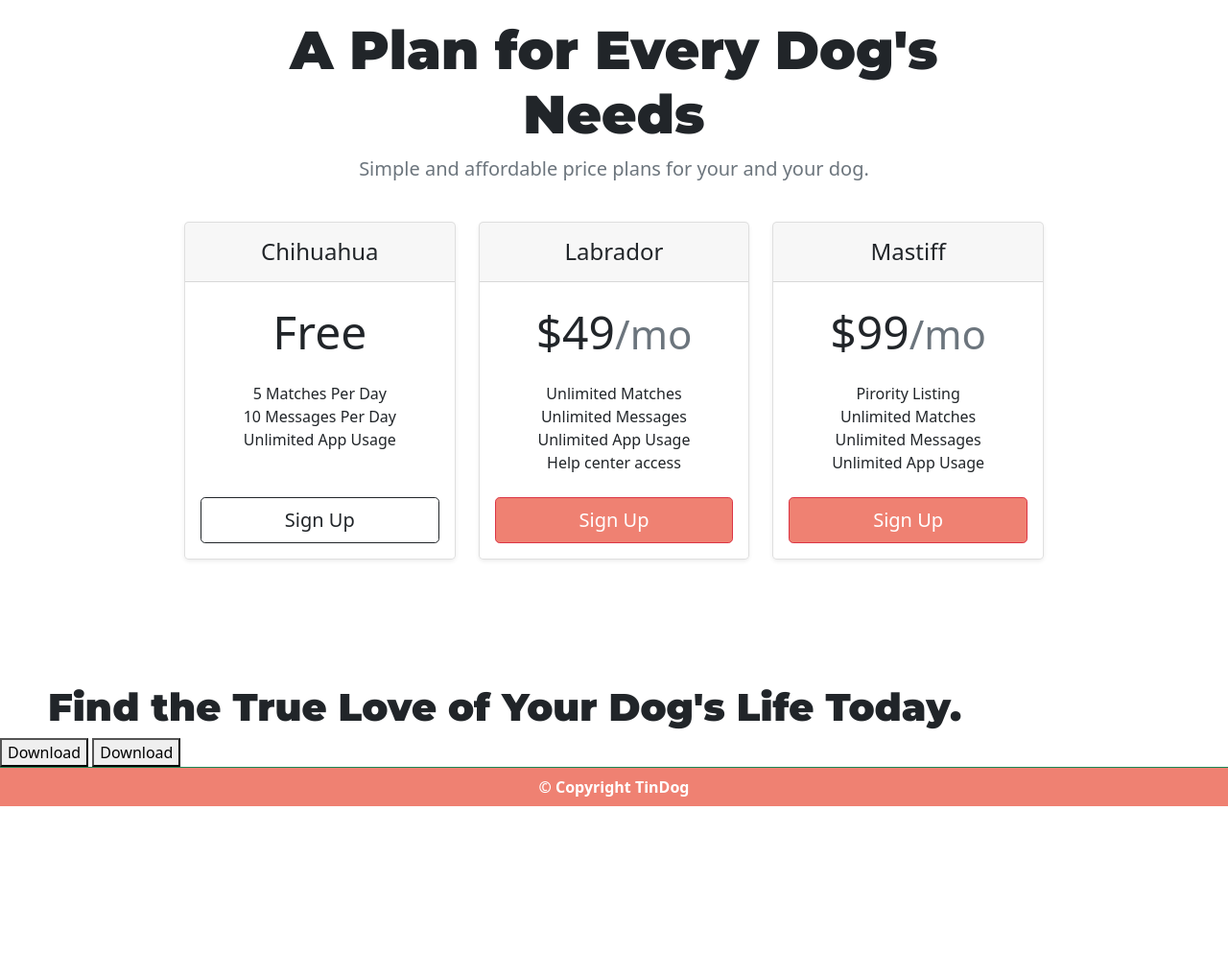
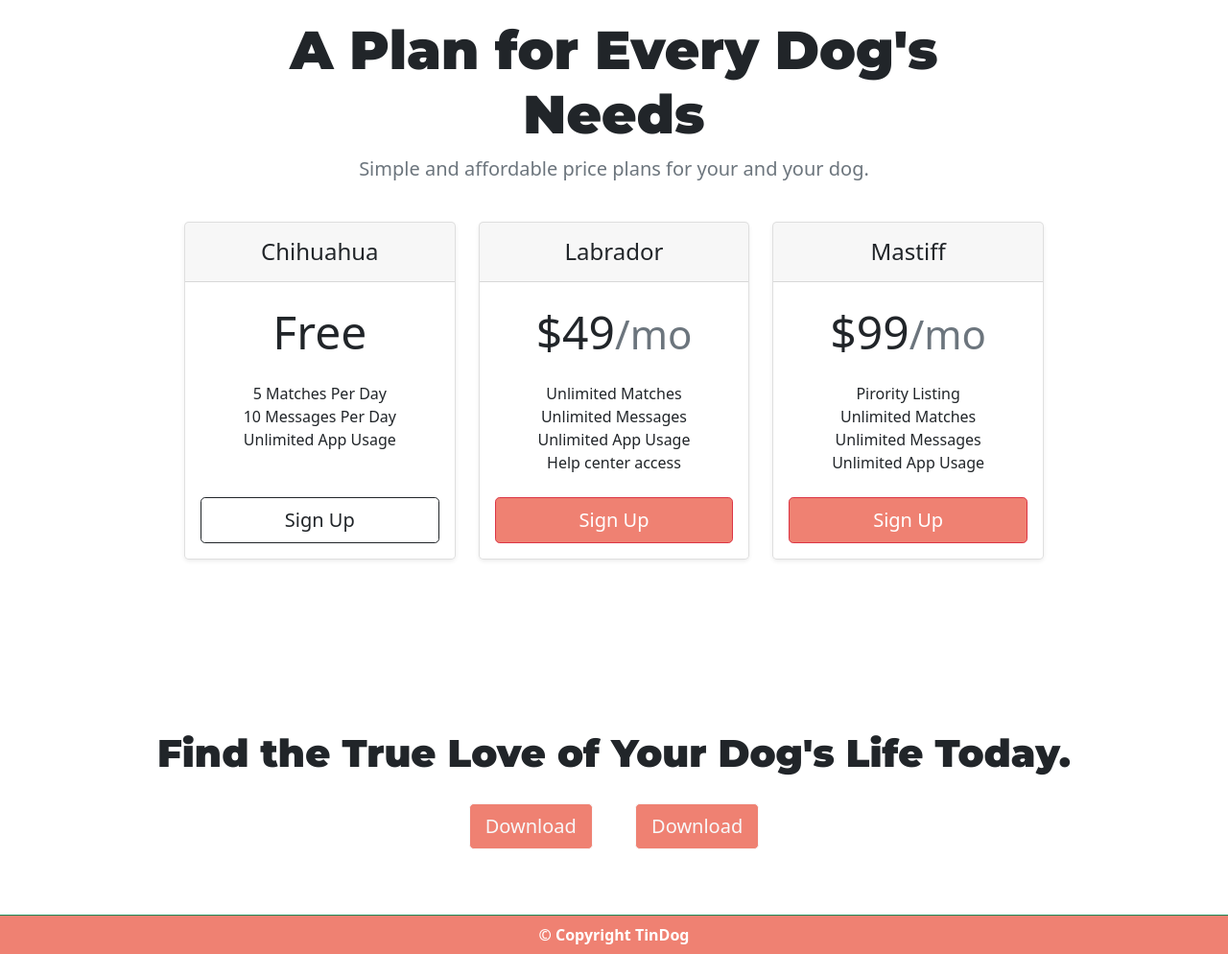
Before and after one commit to iftikharzehri/TinDog, a plain HTML site: page index.html in a window 1280 px wide. Shown: the part 1993-2987 px from the top of the page at 96% size. Before the commit the page ends 2833 px from the top, so only its background shows below. Drawn offline with nearby package versions, Linux system fonts and the light colour scheme; a web font is replaced by a local one.

Commit message:
new changes

```diff
--- a/css/styles.css
+++ b/css/styles.css
@@ -125,3 +125,12 @@ margin: 0;
 color: #fff;
 
 }
+
+
+.button-cta{
+  background-color: #ef8172;
+margin: 20px;
+}
+.button-cta:hover{
+  background-color: #f26754;
+}
--- a/index.html
+++ b/index.html
@@ -305,9 +305,10 @@
     <!-- Call to Action -->
 
     <section id="cta">
-      <h3>Find the True Love of Your Dog's Life Today.</h3>
-      <button type="button">Download</button>
-      <button type="button">Download</button>
+      <div class=" text-center py-5">
+      <h3  >Find the True Love of Your Dog's Life Today.</h3>
+      <button class="btn btn-lg btn-outline-light button-cta" type="button">Download</button>
+      <button  class="btn btn-lg btn-outline-light button-cta" type="button">Download</button></div>
     </section>
 
     <!-- Footer -->
```
